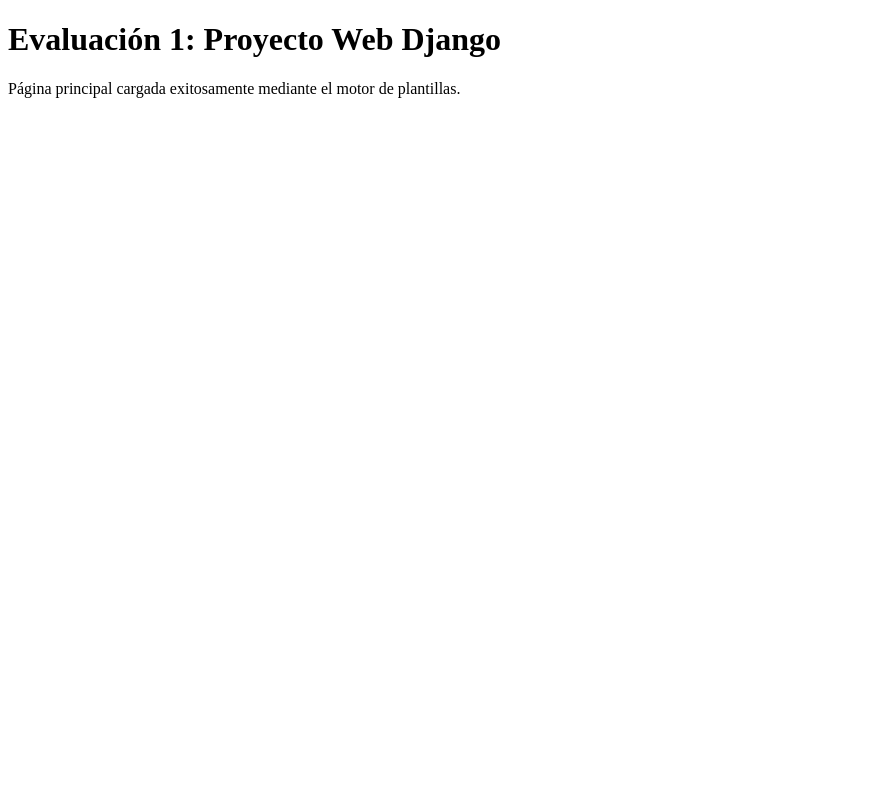
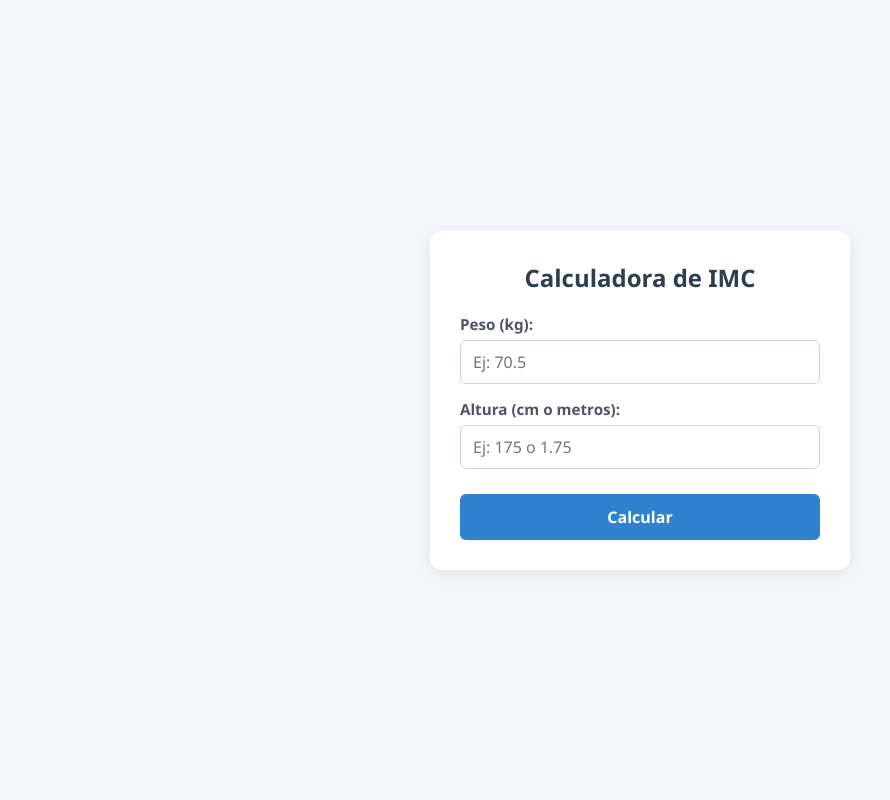
Before and after one commit to LuisG105/ProyectoWeb, a Django app: page / in a window 1280 px wide. Shown: the whole page, without its empty margins (0-890 px from the left). Run offline with Django 5.2, Linux system fonts and the light colour scheme.

Commit message:
Cambios de html

```diff
--- a/proyecto2/settings.py
+++ b/proyecto2/settings.py
@@ -107,7 +107,7 @@ AUTH_PASSWORD_VALIDATORS = [
 # Internationalization
 # https://docs.djangoproject.com/en/5.2/topics/i18n/
 
-LANGUAGE_CODE = 'en-us'
+LANGUAGE_CODE = 'es-cl'
 
 TIME_ZONE = 'UTC'
 
--- a/templates/index.html
+++ b/templates/index.html
@@ -3,10 +3,178 @@
 <head>
     <meta charset="UTF-8">
     <meta name="viewport" content="width=device-width, initial-scale=1.0">
-    <title>Inicio - Proyecto Web</title>
+    <title>Calculadora de IMC</title>
+    <style>
+        * {
+            box-sizing: border-box;
+            margin: 0;
+            padding: 0;
+            font-family: 'Segoe UI', Tahoma, Geneva, Verdana, sans-serif;
+        }
+
+        body {
+            background-color: #f4f6f9;
+            display: flex;
+            justify-content: center;
+            align-items: center;
+            min-height: 100vh;
+            padding: 20px;
+        }
+
+        .card {
+            background-color: #ffffff;
+            padding: 30px;
+            border-radius: 12px;
+            box-shadow: 0 4px 15px rgba(0, 0, 0, 0.08);
+            width: 100%;
+            max-width: 420px;
+        }
+
+        h2 {
+            text-align: center;
+            color: #2c3e50;
+            margin-bottom: 20px;
+        }
+
+        .form-group {
+            margin-bottom: 15px;
+        }
+
+        label {
+            display: block;
+            margin-bottom: 6px;
+            color: #4a5568;
+            font-weight: 600;
+            font-size: 0.95rem;
+        }
+
+        input {
+            width: 100%;
+            padding: 10px 12px;
+            border: 1px solid #cbd5e0;
+            border-radius: 6px;
+            font-size: 1rem;
+            outline: none;
+            transition: border-color 0.2s;
+        }
+
+        input:focus {
+            border-color: #3182ce;
+        }
+
+        button {
+            width: 100%;
+            background-color: #3182ce;
+            color: white;
+            border: none;
+            padding: 12px;
+            border-radius: 6px;
+            font-size: 1rem;
+            font-weight: 600;
+            cursor: pointer;
+            transition: background-color 0.2s;
+            margin-top: 10px;
+        }
+
+        button:hover {
+            background-color: #2b6cb0;
+        }
+
+        .result-box {
+            margin-top: 20px;
+            padding: 15px;
+            border-radius: 8px;
+            text-align: center;
+            display: none;
+        }
+
+        .result-value {
+            font-size: 1.5rem;
+            font-weight: bold;
+            margin-bottom: 5px;
+        }
+
+        .result-status {
+            font-size: 1rem;
+            font-weight: 600;
+        }
+
+        /* Colores según categoría */
+        .bajo { background-color: #bee3f8; color: #2b6cb0; }
+        .normal { background-color: #c6f6d5; color: #276749; }
+        .sobrepeso { background-color: #feebc8; color: #c05621; }
+        .obesidad { background-color: #fed7d7; color: #9b2c2c; }
+    </style>
 </head>
 <body>
-    <h1>Evaluación 1: Proyecto Web Django</h1>
-    <p>Página principal cargada exitosamente mediante el motor de plantillas.</p>
+
+    <div class="card">
+        <h2>Calculadora de IMC</h2>
+
+        <div class="form-group">
+            <label for="peso">Peso (kg):</label>
+            <input type="number" id="peso" step="0.1" placeholder="Ej: 70.5" required>
+        </div>
+
+        <div class="form-group">
+            <label for="altura">Altura (cm o metros):</label>
+            <input type="number" id="altura" step="0.01" placeholder="Ej: 175 o 1.75" required>
+        </div>
+
+        <button onclick="calcularIMC()">Calcular</button>
+
+        <div id="resultado" class="result-box">
+            <div id="valor-imc" class="result-value"></div>
+            <div id="estado-imc" class="result-status"></div>
+        </div>
+    </div>
+
+    <script>
+        function calcularIMC() {
+            const peso = parseFloat(document.getElementById('peso').value);
+            let altura = parseFloat(document.getElementById('altura').value);
+            const resultadoBox = document.getElementById('resultado');
+            const valorIMC = document.getElementById('valor-imc');
+            const estadoIMC = document.getElementById('estado-imc');
+
+            if (!peso || !altura || peso <= 0 || altura <= 0) {
+                alert("Por favor, ingresa valores válidos de peso y altura.");
+                return;
+            }
+
+            // Si se ingresó en centímetros (ej: 175), convertir a metros (1.75)
+            if (altura > 3) {
+                altura = altura / 100;
+            }
+
+            const imc = peso / (altura * altura);
+            const imcRedondeado = imc.toFixed(1);
+
+            let clasificacion = "";
+            let claseColor = "";
+
+            if (imc < 18.5) {
+                clasificacion = "Bajo peso";
+                claseColor = "bajo";
+            } else if (imc >= 18.5 && imc < 25) {
+                clasificacion = "Peso normal";
+                claseColor = "normal";
+            } else if (imc >= 25 && imc < 30) {
+                clasificacion = "Sobrepeso";
+                claseColor = "sobrepeso";
+            } else {
+                clasificacion = "Obesidad";
+                claseColor = "obesidad";
+            }
+
+            // Mostrar el resultado en pantalla
+            valorIMC.textContent = `Tu IMC: ${imcRedondeado}`;
+            estadoIMC.textContent = `Clasificación: ${clasificacion}`;
+
+            resultadoBox.className = `result-box ${claseColor}`;
+            resultadoBox.style.display = "block";
+        }
+    </script>
+
 </body>
 </html>
```
